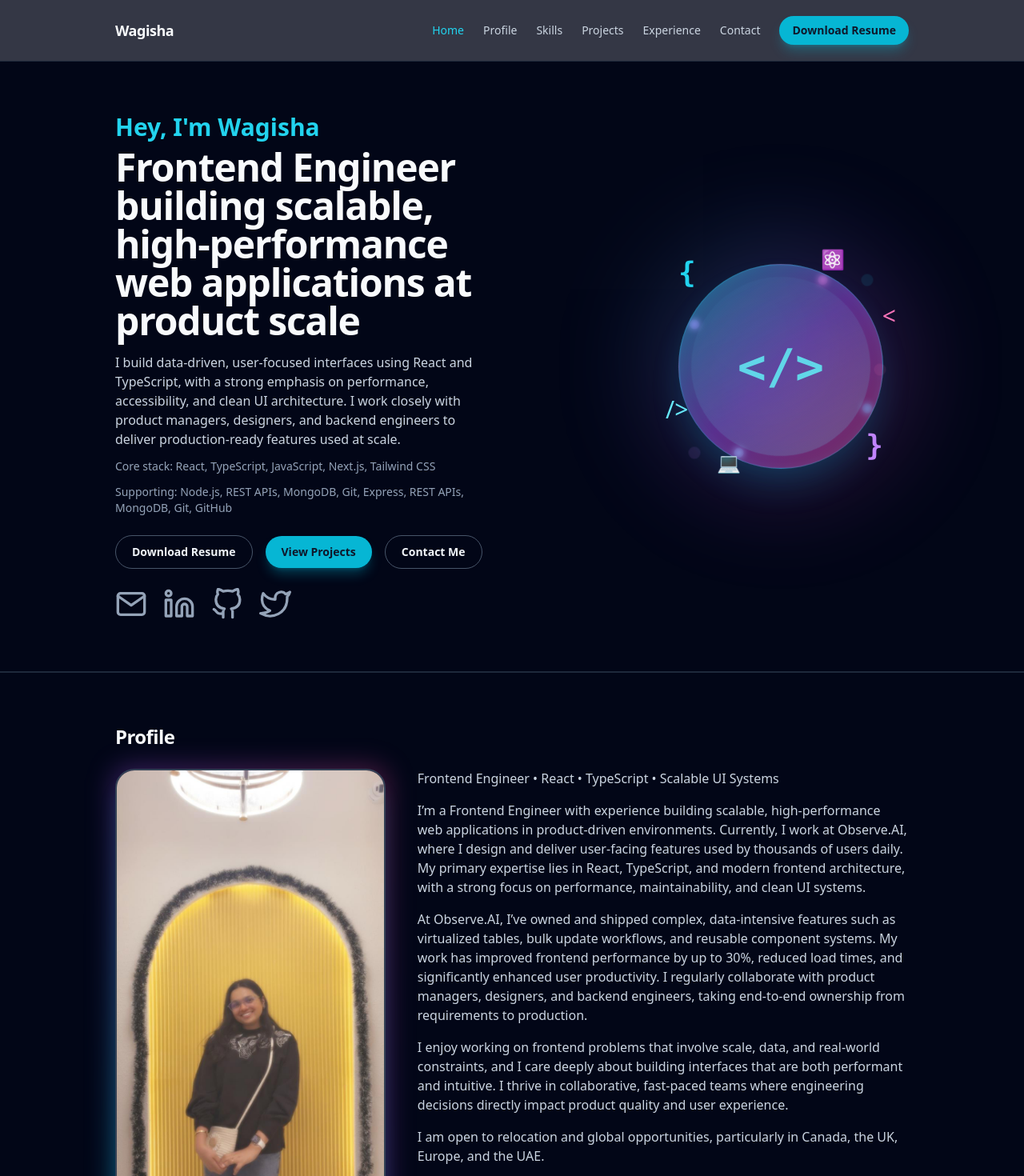
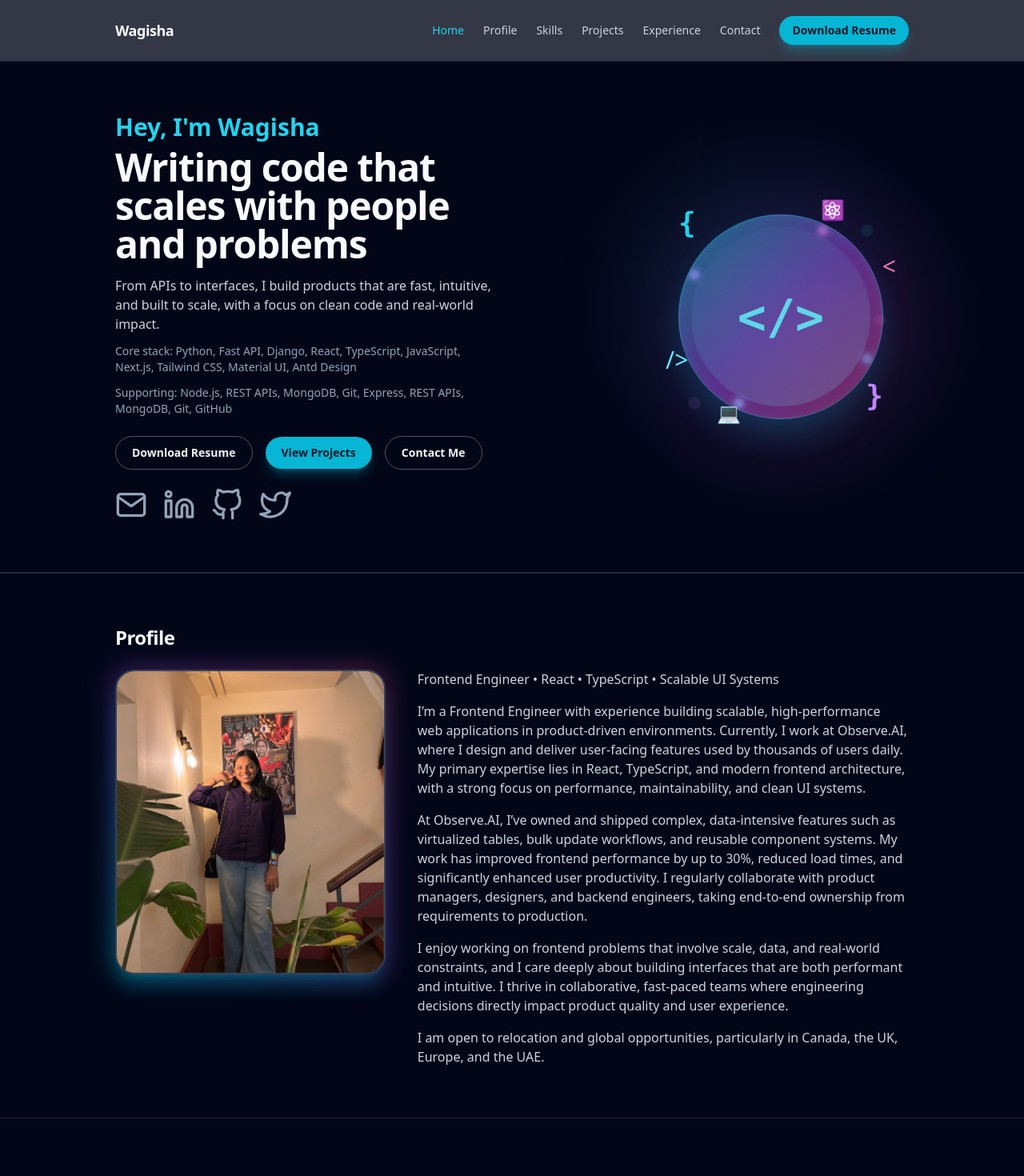
Before and after one commit to Wagisha29/Wagisha-portfolio, a React (Vite) app: page / in a window 1280 px wide. Shown: the top 1470 px of the page at 80% size. Built offline with nearby package versions, Linux system fonts and the light colour scheme.

Commit message:
added new photo, and change title description

```diff
--- a/src/components/About.jsx
+++ b/src/components/About.jsx
@@ -15,9 +15,9 @@ function About() {
             <div className="relative">
               <div className="absolute -inset-1 rounded-3xl bg-gradient-to-tr from-cyan-500/40 via-purple-500/30 to-pink-500/30 blur-lg" />
               <img
-                src="/wagisha.jpeg"
+                src="/wagisha_new.jpeg"
                 alt="Portrait of Wagisha"
-                className="relative w-full h-auto max-w-md rounded-3xl object-contain border-2 border-slate-700 shadow-xl shadow-cyan-500/20"
+                className="relative w-full h-auto max-w-2xl rounded-3xl object-contain border-2 border-slate-700 shadow-xl shadow-cyan-500/20"
               />
             </div>
           </div>
--- a/src/components/Hero.jsx
+++ b/src/components/Hero.jsx
@@ -14,17 +14,19 @@ function Hero() {
               Hey, I&apos;m Wagisha
             </p>
             <h1 className="text-3xl font-bold tracking-tight sm:text-4xl md:text-5xl">
-            Frontend Engineer building scalable, high-performance web applications at product scale
+            Writing code that scales with people and problems
 
             </h1>
             <p className="mt-4 text-sm text-slate-300 md:text-base max-w-xl">
-            I build data-driven, user-focused interfaces using React and TypeScript,
+            {/* I build data-driven, user-focused interfaces using React and TypeScript,
 with a strong emphasis on performance, accessibility, and clean UI
 architecture. I work closely with product managers, designers, and
-backend engineers to deliver production-ready features used at scale.
+backend engineers to deliver production-ready features used at scale. */}
+              From APIs to interfaces, I build products that are fast, intuitive, and built to scale,
+              with a focus on clean code and real-world impact.
             </p>
             <p className="mt-3 text-xs text-slate-400 md:text-sm">
-            Core stack: React, TypeScript, JavaScript, Next.js, Tailwind CSS
+            Core stack: Python, Fast API, Django, React, TypeScript, JavaScript, Next.js, Tailwind CSS, Material UI, Antd Design
             </p>
             <p className="mt-3 text-xs text-slate-400 md:text-sm">
                 Supporting: Node.js, REST APIs, MongoDB, Git, Express, REST APIs, MongoDB, Git, GitHub
```
Also changed, not shown: public/wagisha_new.jpeg (added).
